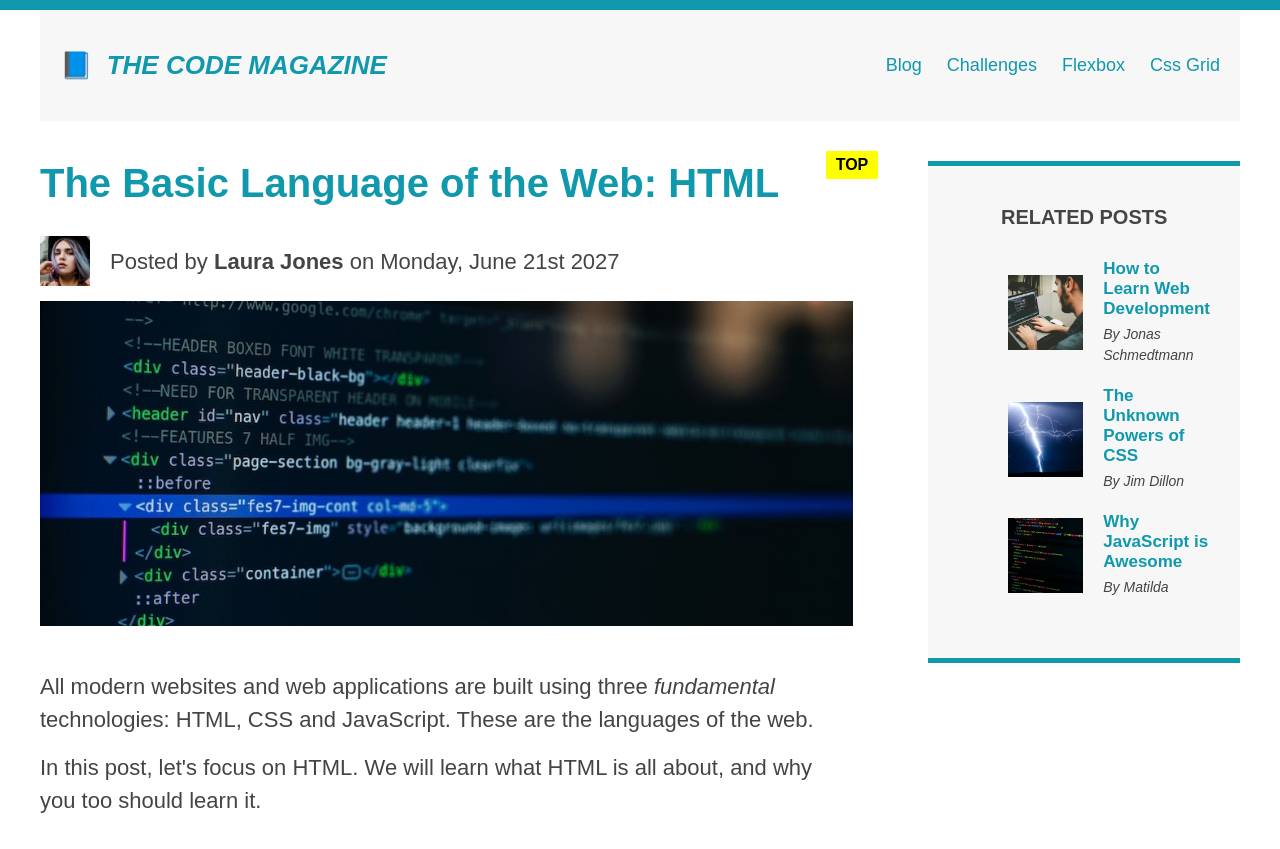
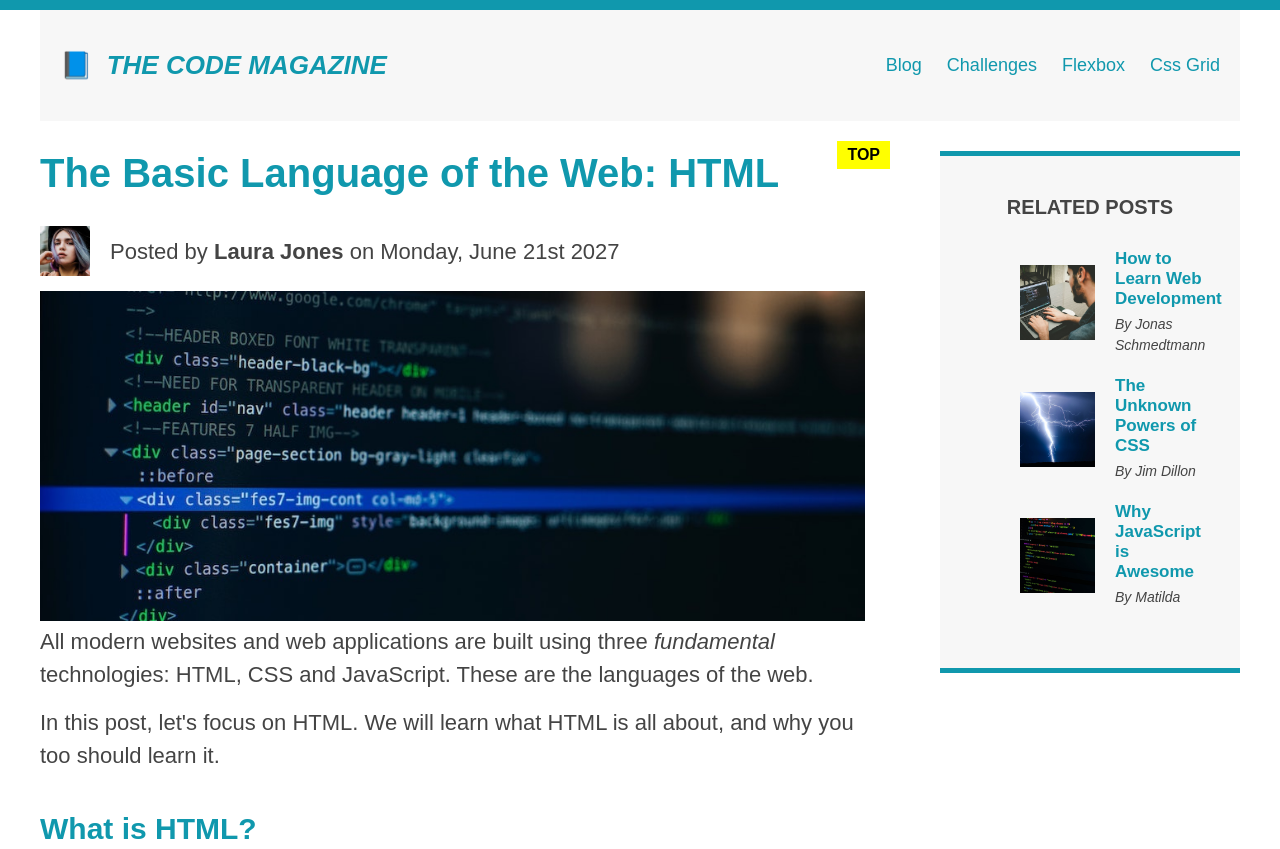
Before and after one commit to eldiaby/Build-Responsive-Real-World-Websites-with-HTML-and-CSS-Course, a plain HTML site: page 04-CSS-Layouts/main project/index.html in a window 1280 px wide. Shown: the top 849 px of the page. Drawn offline with Linux system fonts and the light colour scheme.

Commit message:
uptade the projects with CSS Grid layout

```diff
--- a/04-CSS-Layouts/challenge/css/main.css
+++ b/04-CSS-Layouts/challenge/css/main.css
@@ -171,8 +171,12 @@ a:visited {
 /*
 flex text
 */
+.prodect-total-price {
+    display: flex;
+    justify-content: space-between;
+}
 
-.prodect {
+/* .prodect {
     display: flex;
     justify-content: space-between;
     align-items: center;
@@ -184,9 +188,22 @@ flex text
 .prodect-details {
     flex: 1;
 
+} */
+
+/* Css Grid */
+
+.container {
+    display: grid;
+    grid-template-columns: 250px repeat(2, 1fr);
+    column-gap: 30px;
+    justify-content: center;
+    align-items: center;
 }
 
-.prodect-total-price {
-    display: flex;
-    justify-content: space-between;
+h2 {
+    grid-column: 1/-1;
 }
+
+button {
+    grid-column: 1 / -1;
+}
--- a/04-CSS-Layouts/main project/Css/main.css
+++ b/04-CSS-Layouts/main project/Css/main.css
@@ -75,7 +75,7 @@ h4 {
 }*/
 
 .post-header {
-    margin-bottom: 40px;
+    /* margin-bottom: 40px; */
 }
 
 p {
@@ -140,7 +140,7 @@ li:last-child {
 .main-header {
     background-color: #f7f7f7;
     padding: 40px 20px;
-    margin-bottom: 40px;
+    /* margin-bottom: 40px; */
 }
 
 nav a:link {
@@ -282,7 +282,7 @@ footer {
     display: flex;
     gap: 75px;
 }
-
+/*
 article {
     flex: 1;
     margin-bottom: 20px;
@@ -291,4 +291,29 @@ article {
 aside {
     align-self: flex-start;
     flex: 0 0 300px;
+}*/
+
+
+/* CSS Grid */
+.container {
+    display: grid;
+    grid-template-columns: 1fr 300px;
+    column-gap: 75px;
+    row-gap: 30px;
 }
+
+.main-header {
+    grid-column: 1/-1;
+}
+
+article {
+
+}
+
+aside {
+    align-self: start;
+}
+
+footer {
+    grid-column: 1/-1;
+}
--- a/04-CSS-Layouts/main project/index.html
+++ b/04-CSS-Layouts/main project/index.html
@@ -4,7 +4,7 @@
 <head>
   <title>02-HTML-Fundamentals</title>
   <meta charset="UTF-8" />
-  <!--<link rel="stylesheet" href="Css/reset.css">-->
+  <!-- <link rel="stylesheet" href="Css/reset.css"> -->
   <link rel="stylesheet" href="Css/main.css">
 </head>
 
@@ -19,7 +19,8 @@
         <a href="navBarSites/css-grid.html">Css Grid</a>
       </nav>
     </header>
-    <div class="flextest">
+    <!-- for flexbox -->
+    <!-- <div class="flextest"> -->
       <article>
         <header class="post-header">
           <h2>The Basic Language of the Web: HTML</h2>
@@ -88,7 +89,7 @@
         </li>
       </ul>
     </aside>
-  </div>
+  <!-- </div> -->
     <footer>
       <p id="Copyright">Copyright &copy; 2027 by The Code Magazine.</p>
     </footer>
```
Also changed, not shown: 04-CSS-Layouts/challenge/index.html (+2 -2 lines), 04-CSS-Layouts/main project/navBarSites/css-grid.html (+27 -2 lines).
